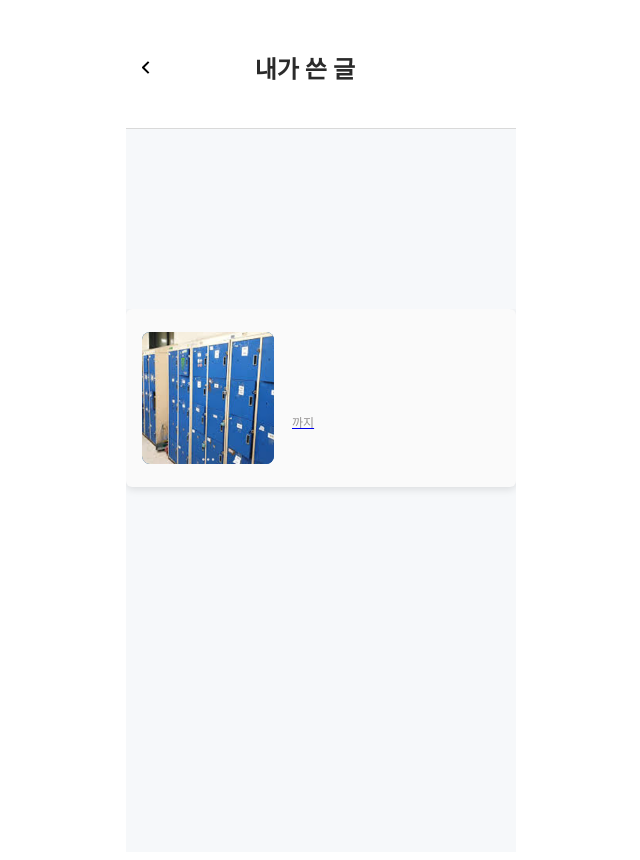
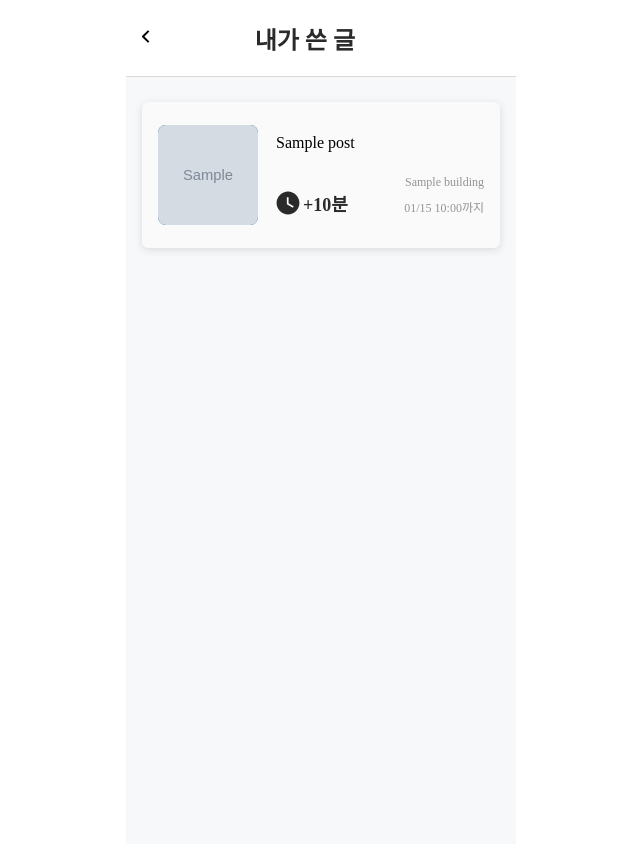
Before and after one commit to LikeLion-at-DGU/2025-simba-5-Tickitaka, a Django app: page /my_posts/ in a window 1280 px wide. Shown: the whole page, without its empty margins (319-959 px from the left). After the commit the page ends 255 px from the top, so only its background shows below. Run offline with Django 5.2, Linux system fonts and the light colour scheme; a user stored in the database is signed in; tables that the repository leaves empty hold one stand-in row (values such as "Sample post"); grey boxes marked "Sample" are stand-in pictures.

Commit message:
my_posts 구현완료

```diff
--- a/main/templates/main/my_posts.html
+++ b/main/templates/main/my_posts.html
@@ -3,7 +3,8 @@
 
 {% block content %}
 <link rel="stylesheet" href="{% static 'css/my_posts.css' %}" />
-
+<link rel="stylesheet" href="{% static 'css/reset.css' %}">
+<body>
     <div class="my-post-container_sy">
         <div class="my-post-header_sy">
             <div class="go-back-btn_sy">
@@ -21,7 +22,7 @@
             <a href="{% url 'posts:post_detail' post.id %}">
                 <div class="post-container_sy">
                     <div class="post-image_sy">
-                    {% with saved.post.images.all|first as image %}
+                        {% with post.images.all|first as image %}
                             {% if image %}
                                 <img src="{{ image.image.url }}" alt="post image">
                             {% else %}
@@ -30,18 +31,42 @@
                         {% endwith %}
                     </div>
                     <div class="post-item_sy">
-                    <h2 class="post-title_sy">{{ saved.post.title }}</h2>
-                    <div class="post-deadline_sy">{{ saved.post.deadline|date:"m/d H:i" }}까지</div>
+                        <h2 class="post-title_sy">{{ post.title }}</h2>
+                        <div class="post-first-info_sy">
+                            <div class="post-location_sy">
+                                {% if selected_building_name %}
+                                    {{ selected_building_name }}
+                                {% else %}
+                                    {{ post.building.name }}
+                                {% endif %}
+                            </div>
+                            <div class="post-second-info-sy">
+                                <div class="post-time_sy">
+                                    <svg class="{% if post.burning == 1 %}boosted-icon_sy{% endif %}" width="21" height="20" viewBox="0 0 21 20" fill="none"
+                                            xmlns="http://www.w3.org/2000/svg">
+                                            <path
+                                                d="M10.5 0C9.18678 0 7.88642 0.258658 6.67317 0.761205C5.45991 1.26375 4.35752 2.00035 3.42893 2.92893C1.55357 4.8043 0.5 7.34784 0.5 10C0.5 12.6522 1.55357 15.1957 3.42893 17.0711C4.35752 17.9997 5.45991 18.7362 6.67317 19.2388C7.88642 19.7413 9.18678 20 10.5 20C13.1522 20 15.6957 18.9464 17.5711 17.0711C19.4464 15.1957 20.5 12.6522 20.5 10C20.5 8.68678 20.2413 7.38642 19.7388 6.17317C19.2362 4.95991 18.4997 3.85752 17.5711 2.92893C16.6425 2.00035 15.5401 1.26375 14.3268 0.761205C13.1136 0.258658 11.8132 0 10.5 0ZM14.7 14.2L9.5 11V5H11V10.2L15.5 12.9L14.7 14.2Z"
+                                                fill="#2A2A2A" />
+                                    </svg>
+                                    <p class="post-time-text_sy {% if .post.burning == 1 %}boosted_time_sy{% endif %}">
+                                        +{{ post.amounts }}분
+                                    </p>
+                                </div>
+                                <div class="post-deadline_sy">{{ post.deadline|date:"m/d H:i" }}까지</div>
+                            </div>
+                        </div>
                     </div>
                 </div>
             </a>
             {% empty %}
-        <p>작성한 게시글이 없습니다.</p>
+            <p class = "my-posts-description">작성한 게시글이 없습니다</p>
             {% endfor %}
         </div>
     </div>
+</body>
+
 {% endblock %}
 
 {% block scripts %}
-<script src="{% static '/js/my_posts.js' %}"></script>
+<script src="{% static '/js/my.js' %}"></script>
 {% endblock %}
--- a/project/static/css/my_posts.css
+++ b/project/static/css/my_posts.css
@@ -1,3 +1,8 @@
+a {
+    text-decoration: none;
+    color: inherit;
+}
+
 .my-post-container_sy {
     width: 390px;
     height: 844px;
@@ -5,17 +10,20 @@
     margin: 0 auto;
     flex-direction: column;
     background: #F6F8FA;
+    gap: 24px;
 }
 
 .my-post-header_sy {
     display: flex;
     height: 77px;
+    width: 390px;
     padding: 24px 161px 24px 16px;
     align-items: center;
     border-bottom: 0.5px solid var(--N-4, #D9D9D9);
     background: #FFF;
     justify-content: space-between;
     align-items: center;
+    position: fixed;
 }
 
 .go-back-btn_sy {
@@ -39,10 +47,10 @@
     display: flex;
     flex-direction: column;
     gap: 16px;
-    overflow-y: auto;
-    height: calc(100vh - 216px);
-    margin-top: 180px;
     position: static;
+    padding-left: 16px;
+    padding-right: 16px;
+    margin-top: 102px;
 
 }
 
@@ -105,13 +113,13 @@
 }
 
 /*
-.post-liked_sy svg {
+.post-my_sy svg {
     width: 15px;
     height: 15px;
     aspect-ratio:1/1;
 }
 
-.post-liked_sy {
+.post-my_sy {
     color: #959393;
     font-family: Pretendard;
     font-size: 12px;
@@ -166,7 +174,7 @@
     font-family: Pretendard;
     font-size: 12px;
     font-style: normal;
-    font-weight: 500;
+    font-weight: 400;
     line-height: normal;
 }
 
@@ -175,6 +183,20 @@
     font-family: Pretendard;
     font-size: 12px;
     font-style: normal;
+    font-weight: 400;
+    line-height: normal;
+}
+
+.my-posts-description {
+    color: #959393;
+    font-family: Pretendard;
+    font-size: 14px;
+    font-style: normal;
     font-weight: 500;
     line-height: normal;
+    display: flex;
+    gap: 3px;
+    align-items: center;
+    justify-content: center;
+    padding-top: 80px;
 }
```
Lines whose indentation alone changed are shown as unchanged.
